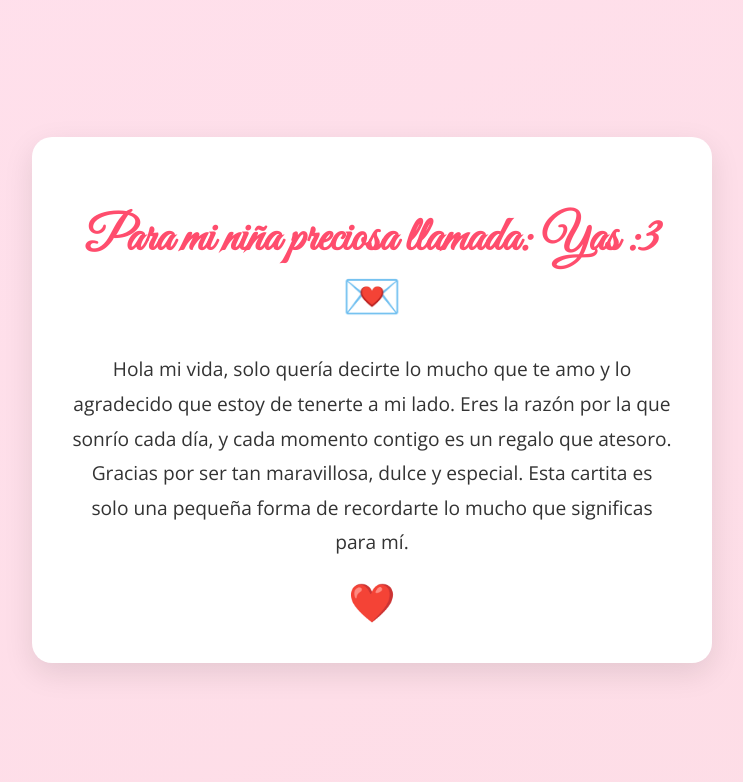
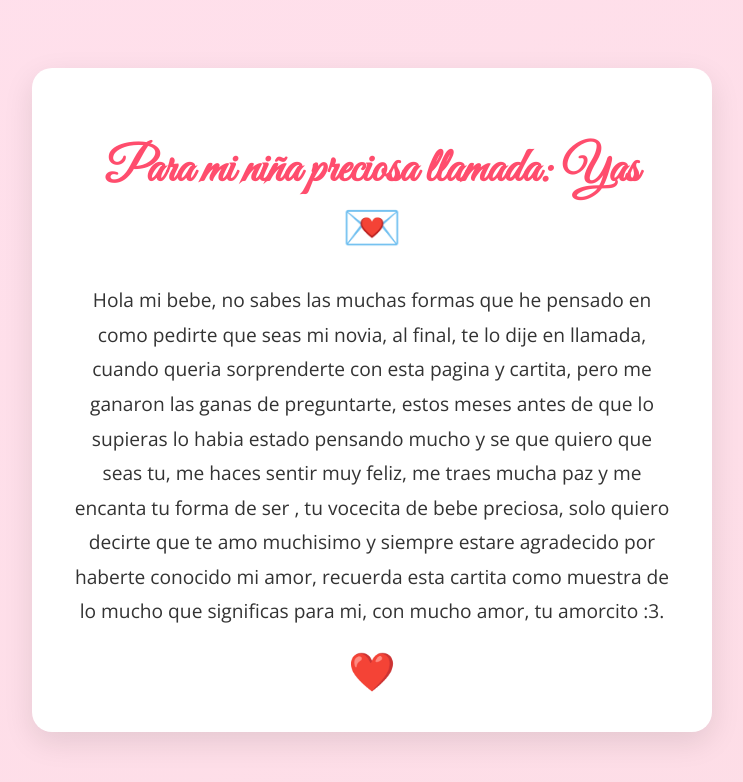
Before and after one commit to RewIsHere/QuieresSerMiNovia, a plain HTML site: page carta.html in a window 1280 px wide. Shown: the whole page, without its empty margins (268-1011 px from the left). Drawn offline with nearby package versions, Linux system fonts and the light colour scheme.

Commit message:
Update carta.html

```diff
--- a/carta.html
+++ b/carta.html
@@ -87,13 +87,18 @@
   </head>
   <body>
     <div class="letter-container">
-      <h1>Para mi niña preciosa llamada: Yas :3 💌</h1>
+      <h1>Para mi niña preciosa llamada: Yas 💌</h1>
       <p>
-        Hola mi vida, solo quería decirte lo mucho que te amo y lo agradecido
-        que estoy de tenerte a mi lado. Eres la razón por la que sonrío cada
-        día, y cada momento contigo es un regalo que atesoro. Gracias por ser
-        tan maravillosa, dulce y especial. Esta cartita es solo una pequeña
-        forma de recordarte lo mucho que significas para mí.
+        Hola mi bebe, no sabes las muchas formas que he pensado en como pedirte
+        que seas mi novia, al final, te lo dije en llamada, cuando queria
+        sorprenderte con esta pagina y cartita, pero me ganaron las ganas de
+        preguntarte, estos meses antes de que lo supieras lo habia estado
+        pensando mucho y se que quiero que seas tu, me haces sentir muy feliz,
+        me traes mucha paz y me encanta tu forma de ser , tu vocecita de bebe
+        preciosa, solo quiero decirte que te amo muchisimo y siempre estare
+        agradecido por haberte conocido mi amor, recuerda esta cartita como
+        muestra de lo mucho que significas para mi, con mucho amor, tu amorcito
+        :3.
       </p>
       <div class="heart">❤️</div>
     </div>
```
